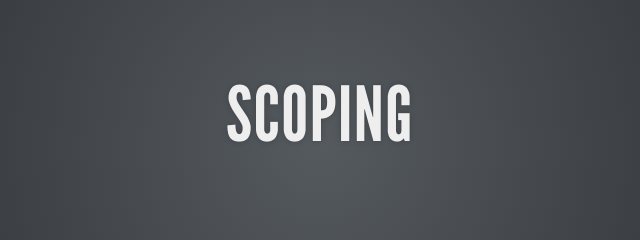
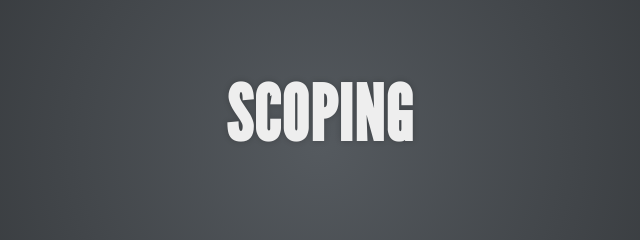
Before and after one commit to fthomas/pbt-talk, a website: page index.html in a window 1280 px wide. Both pictures are taken after a click on the element 1251 px from the left and 734 px from the top of the page. Shown: the part 254-494 px from the top of the page, 320-960 px from the left. Drawn offline with Linux system fonts and the light colour scheme.

Commit message:
Update index.html

```diff
--- a/index.html
+++ b/index.html
@@ -52,7 +52,7 @@
         </section>
 
         <section>
-          <h2>Scoping</h2>
+          <h2><b>Scoping</b></h2>
         </section>
 
         <section>
```
